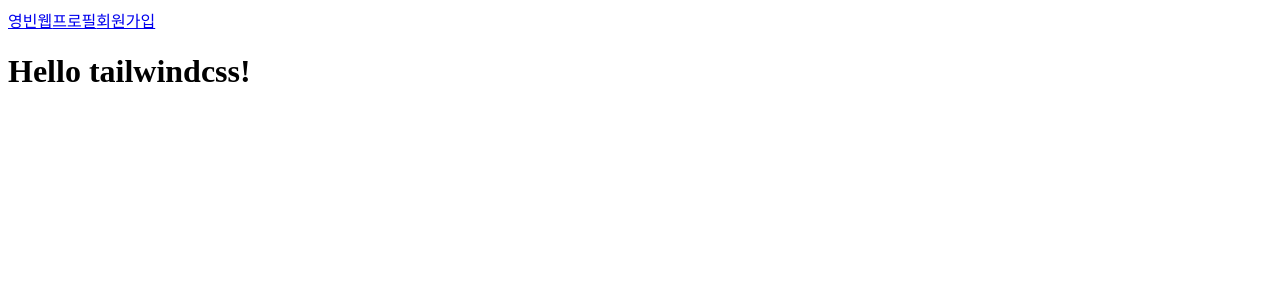
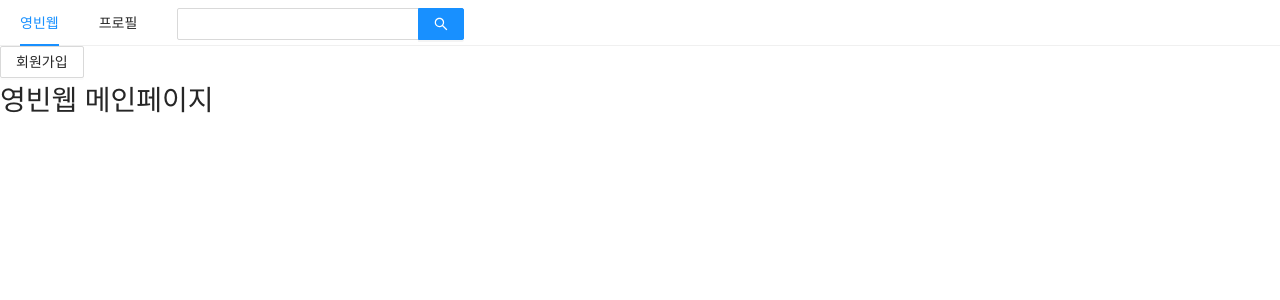
Before and after one commit to chyb627/nextweb, a Next.js app: page / in a window 1280 px wide. Shown: the top 300 px of the page. Built offline with nearby package versions, Linux system fonts and the light colour scheme.

Commit message:
antd, styled-components

```diff
--- a/package.json
+++ b/package.json
@@ -17,10 +17,13 @@
   },
   "homepage": "https://github.com/chyb627/nextweb#readme",
   "dependencies": {
+    "@ant-design/icons": "^4.7.0",
+    "antd": "^4.23.2",
     "next": "^12.3.0",
     "prop-types": "^15.8.1",
     "react": "^18.2.0",
-    "react-dom": "^18.2.0"
+    "react-dom": "^18.2.0",
+    "styled-components": "^5.3.5"
   },
   "devDependencies": {
     "autoprefixer": "^10.4.11",
--- a/src/components/AppLayout.js
+++ b/src/components/AppLayout.js
@@ -1,28 +1,36 @@
 import React from 'react';
+import Link from 'next/link';
+import { Menu, Input, Button } from 'antd';
 import PropTypes from 'prop-types';
-import Link from 'next/link';
 
 const AppLayout = ({ children }) => {
   return (
     <div>
-      <div>
-        <Link href={'/'}>
-          <a>영빈웹</a>
-        </Link>
-        <Link href={'/profile'}>
-          <a>프로필</a>
-        </Link>
-
-        <Link href={'/signup'}>
-          <a>회원가입</a>
-        </Link>
-      </div>
+      <Menu mode="horizontal">
+        <Menu.Item key="home">
+          <Link href="/">
+            <a>영빈웹</a>
+          </Link>
+        </Menu.Item>
+        <Menu.Item key="profile">
+          <Link href="/profile">
+            <a>프로필</a>
+          </Link>
+        </Menu.Item>
+        <Menu.Item key="mail">
+          <Input.Search enterButton style={{ verticalAlign: 'middle' }} />
+        </Menu.Item>
+      </Menu>
+      <Link href="/signup">
+        <a>
+          <Button>회원가입</Button>
+        </a>
+      </Link>
       {children}
     </div>
   );
 };
-
-AppLayout.PropTypes = {
+AppLayout.propTypes = {
   children: PropTypes.node.isRequired,
 };
 
--- /dev/null
+++ b/src/pages/_app.js
@@ -0,0 +1,21 @@
+import React from 'react';
+import Head from 'next/head';
+import PropTypes from 'prop-types';
+import 'antd/dist/antd.css';
+
+const YoungbinWeb = ({ Component }) => {
+  return (
+    <>
+      <Head>
+        <title>YoungbinWeb</title>
+      </Head>
+      <Component />
+    </>
+  );
+};
+
+YoungbinWeb.propTypes = {
+  Component: PropTypes.elementType.isRequired,
+};
+
+export default YoungbinWeb;
--- a/src/pages/index.js
+++ b/src/pages/index.js
@@ -4,7 +4,7 @@ import AppLayout from '../components/AppLayout';
 const Home = () => {
   return (
     <AppLayout>
-      <h1 className="text-3xl font-bold underline">Hello tailwindcss!</h1>
+      <h1 className="text-3xl font-bold underline">영빈웹 메인페이지</h1>
     </AppLayout>
   );
 };
```
Also changed, not shown: src/components/LoginForm.js (added, +43 -0 lines), src/components/UserProfile.js (added, +39 -0 lines), src/pages/profile.js (+6 -3 lines), 2 other files (tests, documents, lock files or other folders).
